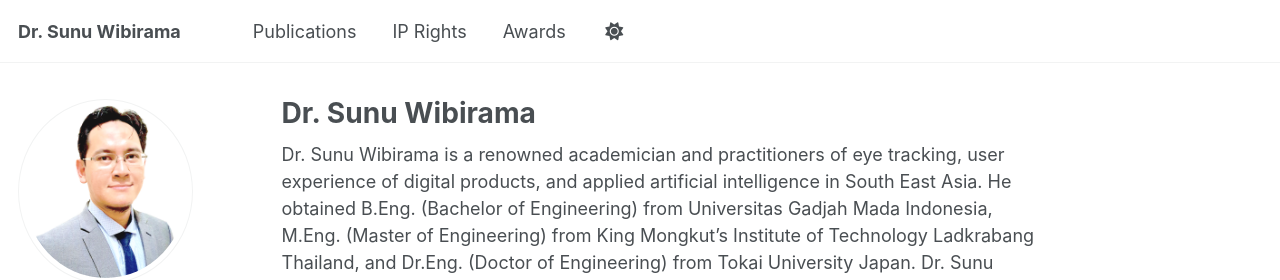
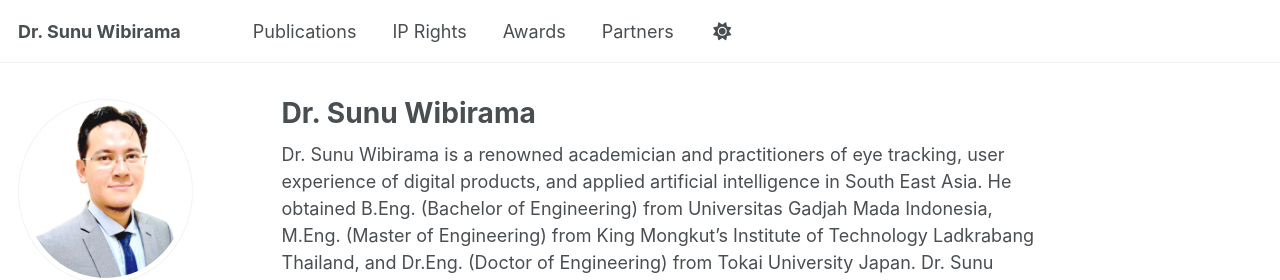
Before and after one commit to wibirama/wibirama.github.io, a Jekyll site: the page built from _pages/about.md, in a window 1280 px wide. Shown: the top 280 px of the page. Built offline with Jekyll 4.4.1, drawn with Linux system fonts in a browser that asks for light colours; some web fonts are replaced; a script that is not in the unit is left out.

Commit message:
Update navigation.yml

```diff
--- a/_data/navigation.yml
+++ b/_data/navigation.yml
@@ -32,6 +32,9 @@ main:
   - title: "Awards"
     url: /awards/
 
+  - title: "Partners"
+    url: /partners/
+
   # - title: "CV"
   #   url: /cv-json/
 
```
